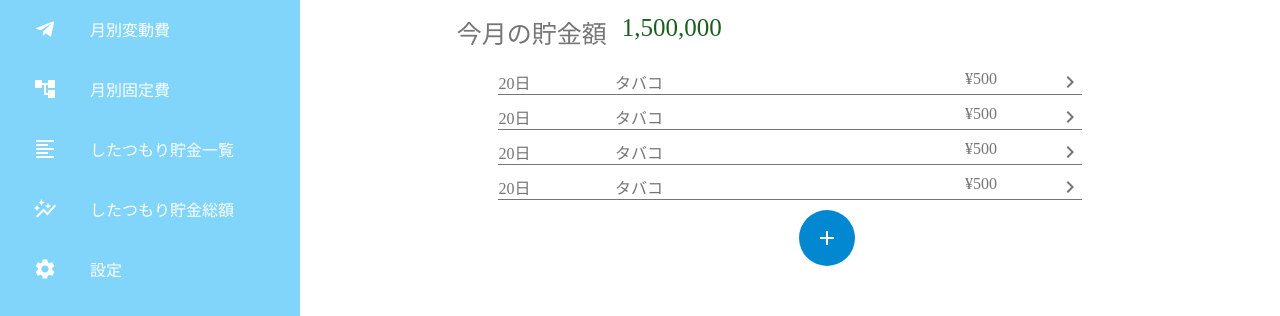
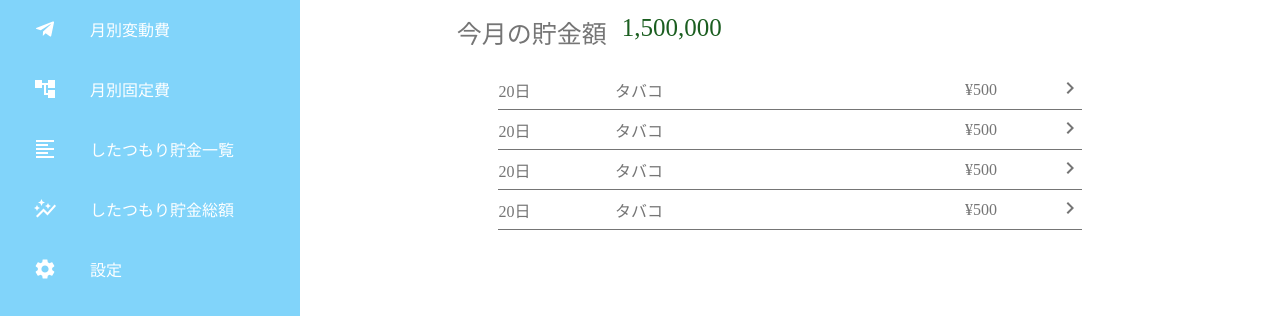
Before and after one commit to yusuke-rakus/MoneyHook, a React (Create React App) app in the folder moneylog-ui/: page /savingList in a window 1280 px wide. Shown: the part 121-437 px from the top of the page. Built offline with nearby package versions, Linux system fonts and the light colour scheme.

Commit message:
したつもり貯金一覧画面に貯金追加ボタンを設定

```diff
--- a/moneylog-ui/src/page/SavingList.jsx
+++ b/moneylog-ui/src/page/SavingList.jsx
@@ -4,7 +4,7 @@ import "./page_CSS/common.css";
 import ArrowBackIosNewIcon from "@mui/icons-material/ArrowBackIosNew";
 import ArrowForwardIosIcon from "@mui/icons-material/ArrowForwardIos";
 import ChevronRightIcon from "@mui/icons-material/ChevronRight";
-import HouseholdBudgetButton from "../components/HouseholdBudgetButton";
+import AddSavingWindow from "../components/window/AddSavingWindow";
 
 const SavingList = () => {
   const month = 2;
@@ -68,7 +68,9 @@ const SavingList = () => {
         </ul>
       </div>
 
-      <HouseholdBudgetButton />
+      <div className="addSavingArea">
+        <AddSavingWindow />
+      </div>
     </div>
   );
 };
--- a/moneylog-ui/src/page/page_CSS/SavingList.css
+++ b/moneylog-ui/src/page/page_CSS/SavingList.css
@@ -45,7 +45,7 @@
 }
 
 .savingData {
-  height: 25px;
+  height: 40px;
   width: 100%;
   display: flex;
   color: #757575;
@@ -53,7 +53,7 @@
   border-bottom: #757575 solid 1px;
   cursor: pointer;
   transition: 0.25s;
-  margin-bottom: 10px;
+  align-items: center;
 }
 
 .savingData:hover {
@@ -75,3 +75,9 @@
   width: 10%;
   text-align: right;
 }
+
+.addSavingArea {
+  position: fixed;
+  right: 50px;
+  bottom: 50px;
+}
```
